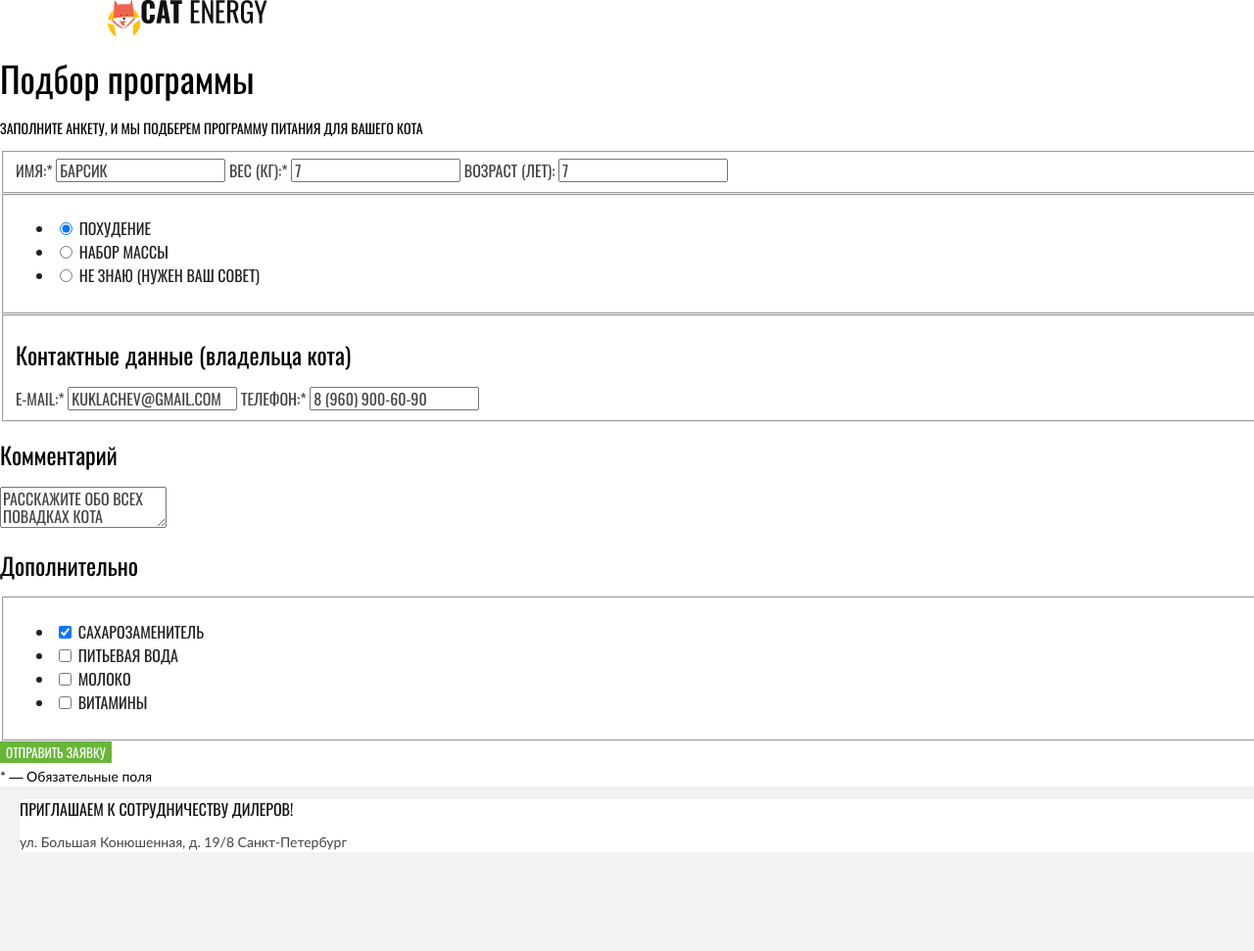
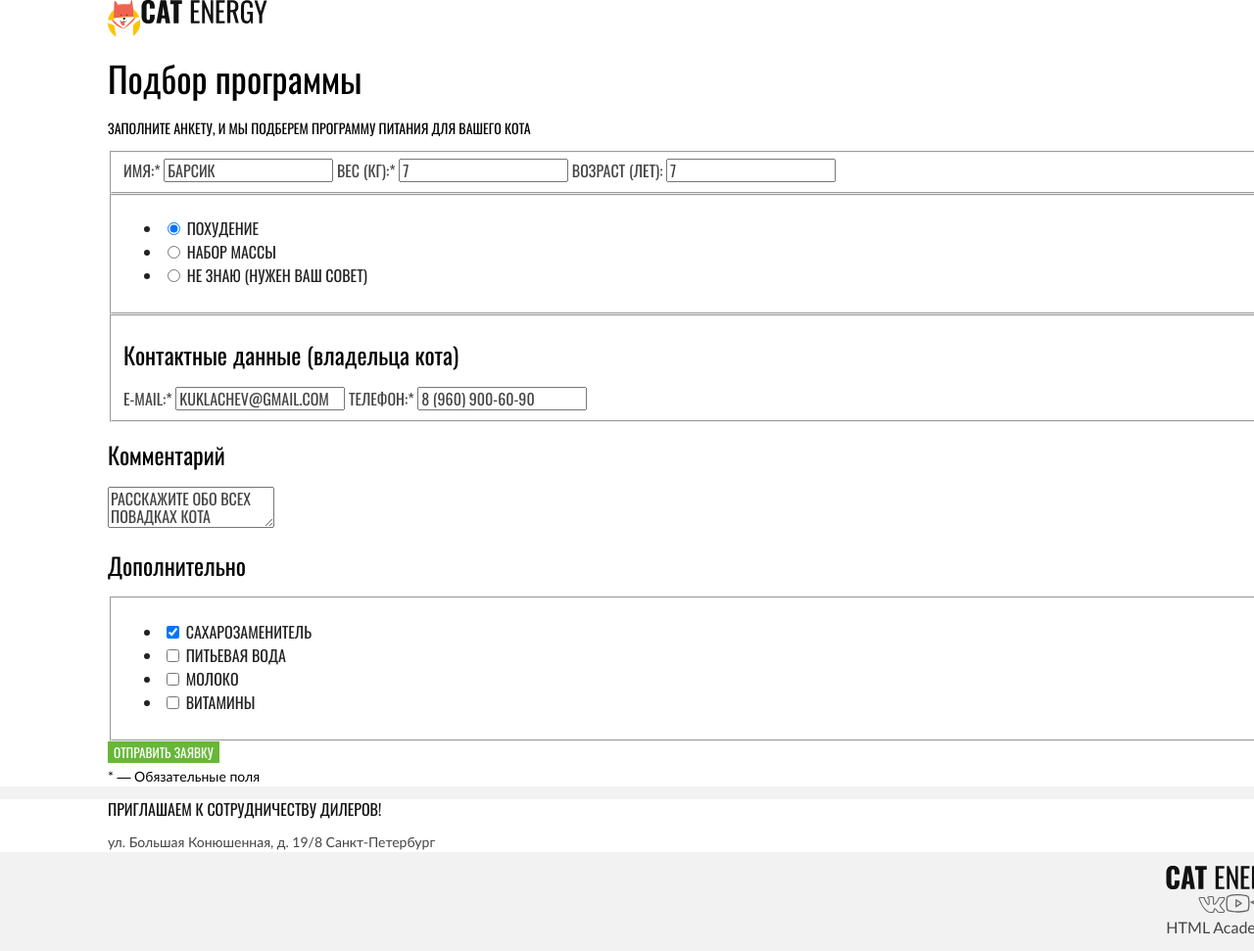
Before and after one commit to htmlacademy-adaptive/2095675-cat-energy-28, a website: page source/form.html in a window 1280 px wide. Shown: the top 971 px of the page at 98% size. Drawn offline with nearby package versions, Linux system fonts and the light colour scheme; files that its build step writes are made by us from their sources.

Commit message:
центрирует form

```diff
--- a/source/less/blocks/address.less
+++ b/source/less/blocks/address.less
@@ -1,6 +1,19 @@
 .address {
   background-color: #ffffff;
   font-style: normal;
+
+  padding: 0 20px;
+  width: 280px;
+
+  @media (min-width: @tablet-width) {
+    padding: 0 30px;
+    width: 708px;
+  }
+
+  @media (min-width: @desktop-width) {
+    padding: 0 110px;
+    width: 1220px;
+  }
 }
 
 .address__title {
--- a/source/less/blocks/footer-logos-wraper.less
+++ b/source/less/blocks/footer-logos-wraper.less
@@ -2,9 +2,18 @@
   display: grid;
   grid-template-columns: repeat(2, 1fr);
   grid-template-rows: repeat(3, 1fr);
+  padding: 0 20px;
+  width: 280px;
 
   @media (min-width: @tablet-width) {
     grid-template-columns: repeat(3, 1fr);
     grid-template-rows: 1fr;
+    padding: 0 30px;
+    width: 708px;
+  }
+
+  @media (min-width: @desktop-width) {
+    padding: 0 110px;
+    width: 1220px;
   }
 }
--- a/source/less/blocks/main-footer.less
+++ b/source/less/blocks/main-footer.less
@@ -1,6 +1,5 @@
 .main-footer {
   background-color: #f2f2f2;
-  padding: 0 20px;
 }
 
 .main-footer__logo-link {
--- a/source/less/blocks/submit-form-container.less
+++ b/source/less/blocks/submit-form-container.less
@@ -0,0 +1,14 @@
+.submit-form-container {
+  padding: 0 20px;
+  width: 280px;
+
+  @media (min-width: @tablet-width) {
+    padding: 0 30px;
+    width: 708px;
+  }
+
+  @media (min-width: @desktop-width) {
+    padding: 0 110px;
+    width: 1220px;
+  }
+}
```
Also changed, not shown: source/less/blocks/main-header.less (line endings or trailing spaces).
